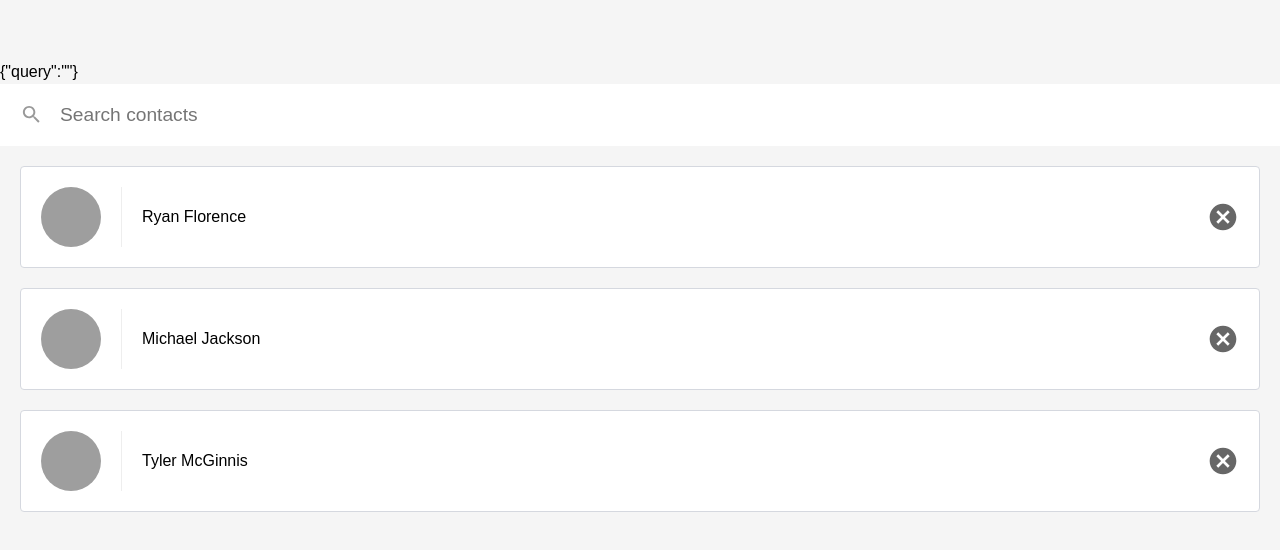
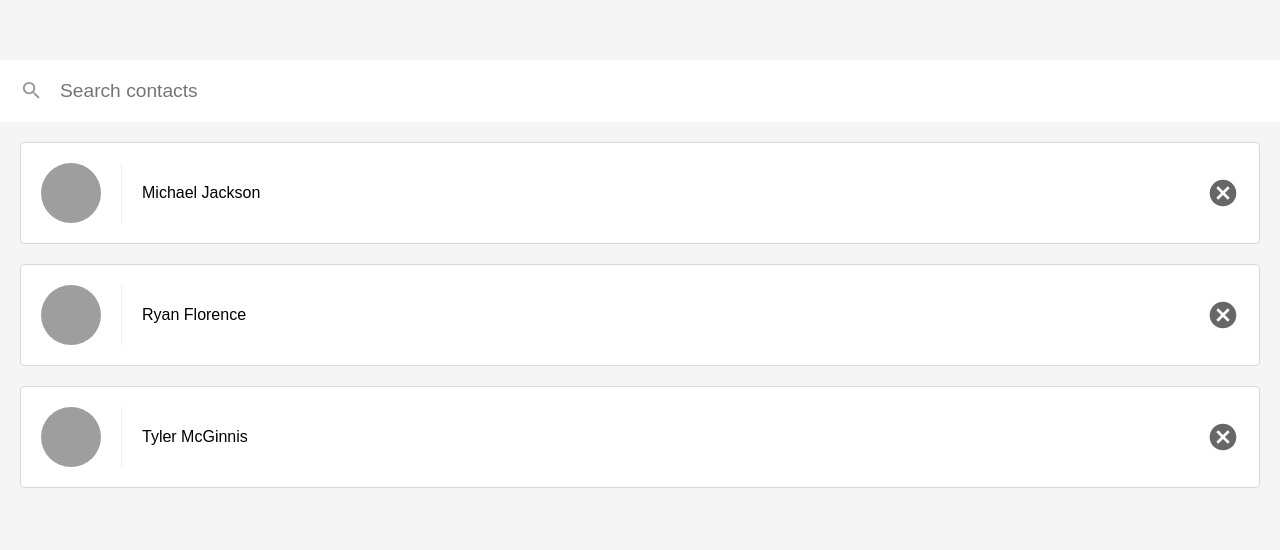
Before and after one commit to ShaggyT/react-contacts, a React (Create React App) app: page / in a window 1280 px wide. Shown: the top 550 px of the page. Built offline with nearby package versions, Linux system fonts and the light colour scheme.

Commit message:
Filter and sort the contacts that are searched for

```diff
--- a/package.json
+++ b/package.json
@@ -3,10 +3,12 @@
   "version": "0.1.0",
   "private": true,
   "dependencies": {
+    "escape-string-regexp": "^1.0.5",
     "prop-types": "^15.6.1",
     "react": "^16.2.0",
     "react-dom": "^16.2.0",
-    "react-scripts": "1.1.1"
+    "react-scripts": "1.1.1",
+    "sort-by": "^1.2.0"
   },
   "scripts": {
     "start": "react-scripts start",
--- a/src/ListContacts.js
+++ b/src/ListContacts.js
@@ -1,5 +1,7 @@
 import React, { Component } from 'react'
 import PropTypes from 'prop-types'
+import escapeRegExp from 'escape-string-regexp'
+import sortBy from 'sort-by'
 
 class ListContacts extends Component {
   static propTypes = {
@@ -19,9 +21,19 @@
   }
 
   render(){
+
+    let showingContacts
+    if(this.state.query){
+      const match = new RegExp(escapeRegExp(this.state.query), 'i')
+      showingContacts = this.props.contacts.filter((contact) => match.test(contact.name))
+    }else{
+      showingContacts = this.props.contacts
+    }
+
+    showingContacts.sort(sortBy('name'))
+
     return(
       <div className="list-contacts">
-        {JSON.stringify(this.state)}
         <div className="list-contact-top">
           <input
             className='search-contacts'
@@ -32,7 +44,7 @@
           />
         </div>
         <ol className="contact-list">
-          {this.props.contacts.map((contact) => (
+          {showingContacts.map((contact) => (
           <li key={contact.id} className="contact-list-item">
             <div className="contact-avatar" style={{
               backgroundImage: `url(${contact.avatarURL})`
```
Also changed, not shown: 1 other file (tests, documents, lock files or other folders).
